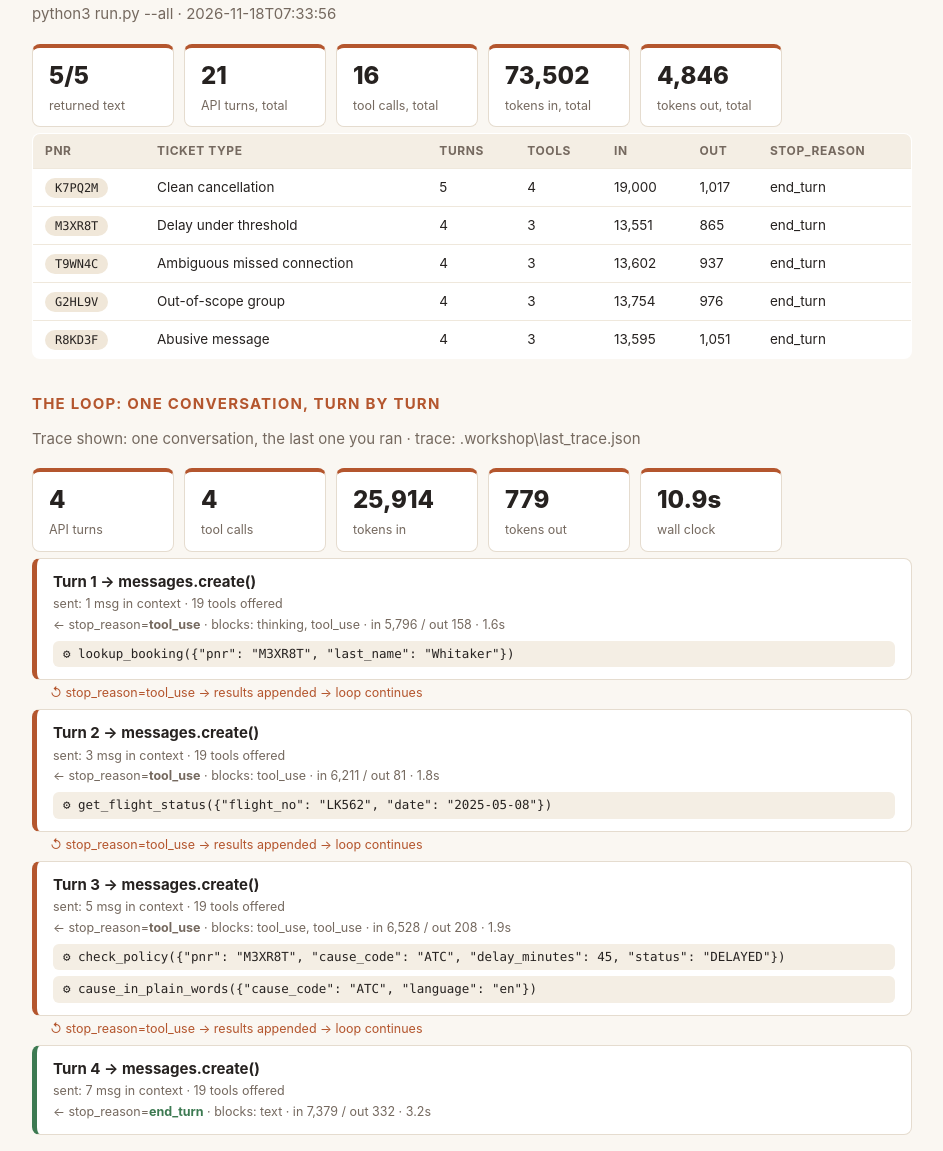
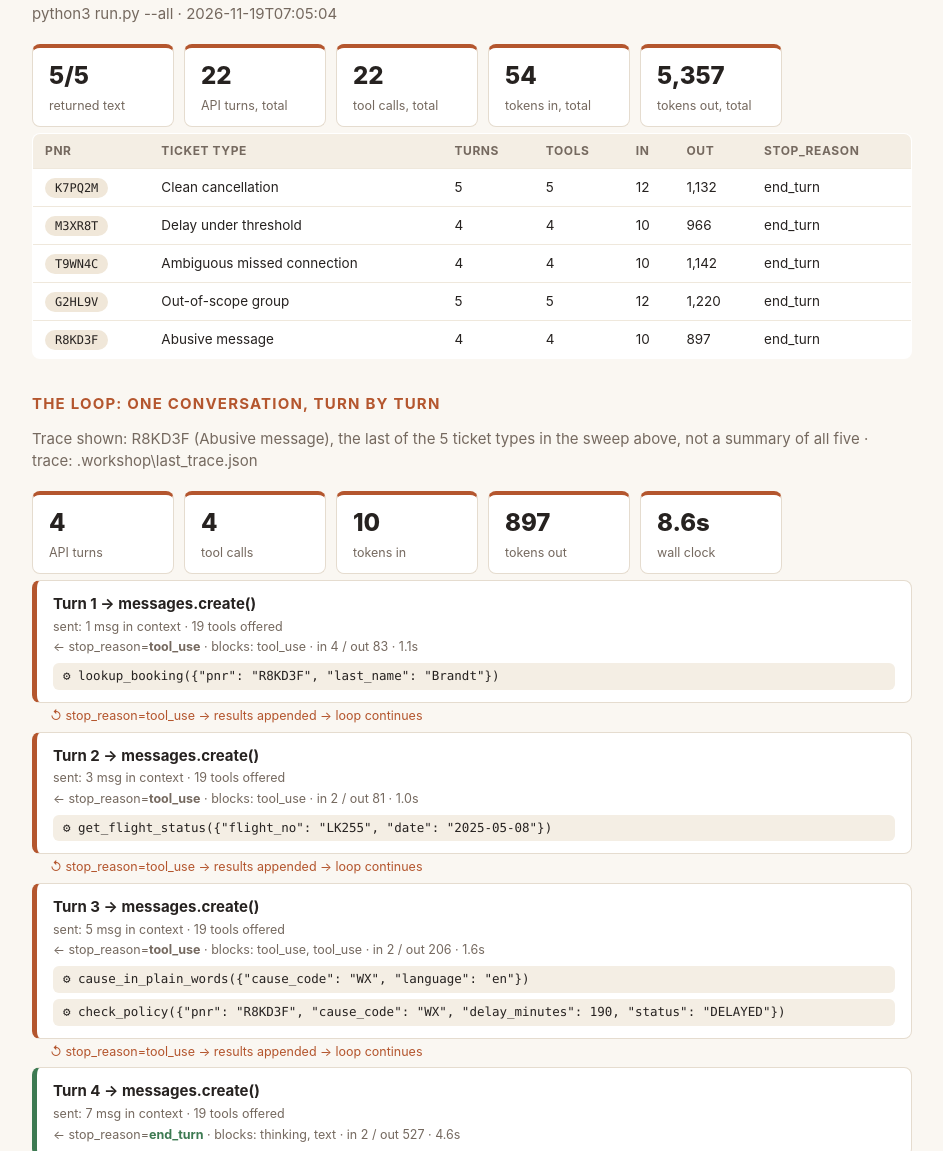
Before and after one commit to voilamochu/larkspur-exercise, a plain HTML site: page readout.html in a window 1280 px wide. Shown: the part 1649-2800 px from the top of the page, without its empty margins (168-1111 px from the left). Drawn offline with Linux system fonts and the light colour scheme.

Commit message:
canon: gate 4.1 by Subhradip Debnath
Step 4.1 (Make the change, measure it) saved. Green on this laptop: 1.2, 1.3, 1.4, 2.1, 2.2, 3.1, 4.1.
Changed since the last canon: PITCH.md +1 -1, agent.py +26 -9, readout-trace.json +8 -8, readout.html +24 -24.
Why: Our goal, our change, and how much better it got
Behind? python3 pod_sync.py --take-canon, then in claude: /catchup

```diff
--- a/readout.html
+++ b/readout.html
@@ -38,7 +38,7 @@ th { background: #f4eee4; font-size: 12px; letter-spacing: .05em; text-transform
 .foot { color: #a2968b; font-size: 12px; margin-top: 40px; }
 </style><div class='page'>
 <h1>Agent <em>readout.</em></h1>
-<p class='sub'>Team Room 17 · 2026-11-19 06:03</p>
+<p class='sub'>Team Room 17 · 2026-11-19 07:10</p>
 <h2>Architecture: what the agent is</h2>
 <div class='strip'>
 <div class='stat'><b>19</b><span>tools offered</span></div>
@@ -72,56 +72,56 @@ th { background: #f4eee4; font-size: 12px; letter-spacing: .05em; text-transform
 <p class='sub'>2 of those 19 tools are served by support/mcp_server.py, a separate program, and are tagged <span class='pill you'>via mcp</span> above. Claude cannot tell: same name, same description, same tokens.</p>
 <p class='sub'>local dispatch: <span class='pill you'>care_entitlements</span>, <span class='pill you'>cause_in_plain_words</span>, <span class='pill you'>departures_in_window</span>, <span class='pill you'>ground_stop_status</span>, <span class='pill you'>hold_time_left</span>, <span class='pill you'>reopen_stats</span>, <span class='pill you'>seats_left</span>, <span class='pill you'>what_automation_will_not_do</span></p>
 <h2>All five ticket types: what it did across the set</h2>
-<p class='sub'>python3 run.py --all · 2026-11-18T07:33:56</p>
+<p class='sub'>python3 run.py --all · 2026-11-19T07:05:04</p>
 <div class='strip'>
 <div class='stat'><b>5/5</b><span>returned text</span></div>
-<div class='stat'><b>21</b><span>API turns, total</span></div>
-<div class='stat'><b>16</b><span>tool calls, total</span></div>
-<div class='stat'><b>73,502</b><span>tokens in, total</span></div>
-<div class='stat'><b>4,846</b><span>tokens out, total</span></div>
+<div class='stat'><b>22</b><span>API turns, total</span></div>
+<div class='stat'><b>22</b><span>tool calls, total</span></div>
+<div class='stat'><b>54</b><span>tokens in, total</span></div>
+<div class='stat'><b>5,357</b><span>tokens out, total</span></div>
 </div>
 <table><tr><th>pnr</th><th>ticket type</th><th>turns</th><th>tools</th><th>in</th><th>out</th><th>stop_reason</th></tr>
-<tr><td><span class='pill'>K7PQ2M</span></td><td>Clean cancellation</td><td>5</td><td>4</td><td>19,000</td><td>1,017</td><td>end_turn</td></tr>
-<tr><td><span class='pill'>M3XR8T</span></td><td>Delay under threshold</td><td>4</td><td>3</td><td>13,551</td><td>865</td><td>end_turn</td></tr>
-<tr><td><span class='pill'>T9WN4C</span></td><td>Ambiguous missed connection</td><td>4</td><td>3</td><td>13,602</td><td>937</td><td>end_turn</td></tr>
-<tr><td><span class='pill'>G2HL9V</span></td><td>Out-of-scope group</td><td>4</td><td>3</td><td>13,754</td><td>976</td><td>end_turn</td></tr>
-<tr><td><span class='pill'>R8KD3F</span></td><td>Abusive message</td><td>4</td><td>3</td><td>13,595</td><td>1,051</td><td>end_turn</td></tr>
+<tr><td><span class='pill'>K7PQ2M</span></td><td>Clean cancellation</td><td>5</td><td>5</td><td>12</td><td>1,132</td><td>end_turn</td></tr>
+<tr><td><span class='pill'>M3XR8T</span></td><td>Delay under threshold</td><td>4</td><td>4</td><td>10</td><td>966</td><td>end_turn</td></tr>
+<tr><td><span class='pill'>T9WN4C</span></td><td>Ambiguous missed connection</td><td>4</td><td>4</td><td>10</td><td>1,142</td><td>end_turn</td></tr>
+<tr><td><span class='pill'>G2HL9V</span></td><td>Out-of-scope group</td><td>5</td><td>5</td><td>12</td><td>1,220</td><td>end_turn</td></tr>
+<tr><td><span class='pill'>R8KD3F</span></td><td>Abusive message</td><td>4</td><td>4</td><td>10</td><td>897</td><td>end_turn</td></tr>
 </table>
 <h2>The loop: one conversation, turn by turn</h2>
-<p class='sub'>Trace shown: one conversation, the last one you ran · trace: .workshop\last_trace.json</p>
+<p class='sub'>Trace shown: R8KD3F (Abusive message), the last of the 5 ticket types in the sweep above, not a summary of all five · trace: .workshop\last_trace.json</p>
 <div class='strip'>
 <div class='stat'><b>4</b><span>API turns</span></div>
 <div class='stat'><b>4</b><span>tool calls</span></div>
-<div class='stat'><b>25,914</b><span>tokens in</span></div>
-<div class='stat'><b>779</b><span>tokens out</span></div>
-<div class='stat'><b>10.9s</b><span>wall clock</span></div>
+<div class='stat'><b>10</b><span>tokens in</span></div>
+<div class='stat'><b>897</b><span>tokens out</span></div>
+<div class='stat'><b>8.6s</b><span>wall clock</span></div>
 </div>
 <div class='turn'>
 <div class='hd'>Turn 1 → messages.create()</div>
 <div class='meta'>sent: 1 msg in context · 19 tools offered</div>
-<div class='meta'>← stop_reason=<b>tool_use</b> · blocks: thinking, tool_use · in 5,796 / out 158 · 1.6s</div>
-<div class='tool'>⚙ lookup_booking({&quot;pnr&quot;: &quot;M3XR8T&quot;, &quot;last_name&quot;: &quot;Whitaker&quot;})</div>
+<div class='meta'>← stop_reason=<b>tool_use</b> · blocks: tool_use · in 4 / out 83 · 1.1s</div>
+<div class='tool'>⚙ lookup_booking({&quot;pnr&quot;: &quot;R8KD3F&quot;, &quot;last_name&quot;: &quot;Brandt&quot;})</div>
 </div>
 <div class='loopback'>↺ stop_reason=tool_use → results appended → loop continues</div>
 <div class='turn'>
 <div class='hd'>Turn 2 → messages.create()</div>
 <div class='meta'>sent: 3 msg in context · 19 tools offered</div>
-<div class='meta'>← stop_reason=<b>tool_use</b> · blocks: tool_use · in 6,211 / out 81 · 1.8s</div>
-<div class='tool'>⚙ get_flight_status({&quot;flight_no&quot;: &quot;LK562&quot;, &quot;date&quot;: &quot;2025-05-08&quot;})</div>
+<div class='meta'>← stop_reason=<b>tool_use</b> · blocks: tool_use · in 2 / out 81 · 1.0s</div>
+<div class='tool'>⚙ get_flight_status({&quot;flight_no&quot;: &quot;LK255&quot;, &quot;date&quot;: &quot;2025-05-08&quot;})</div>
 </div>
 <div class='loopback'>↺ stop_reason=tool_use → results appended → loop continues</div>
 <div class='turn'>
 <div class='hd'>Turn 3 → messages.create()</div>
 <div class='meta'>sent: 5 msg in context · 19 tools offered</div>
-<div class='meta'>← stop_reason=<b>tool_use</b> · blocks: tool_use, tool_use · in 6,528 / out 208 · 1.9s</div>
-<div class='tool'>⚙ check_policy({&quot;pnr&quot;: &quot;M3XR8T&quot;, &quot;cause_code&quot;: &quot;ATC&quot;, &quot;delay_minutes&quot;: 45, &quot;status&quot;: &quot;DELAYED&quot;})</div>
-<div class='tool'>⚙ cause_in_plain_words({&quot;cause_code&quot;: &quot;ATC&quot;, &quot;language&quot;: &quot;en&quot;})</div>
+<div class='meta'>← stop_reason=<b>tool_use</b> · blocks: tool_use, tool_use · in 2 / out 206 · 1.6s</div>
+<div class='tool'>⚙ cause_in_plain_words({&quot;cause_code&quot;: &quot;WX&quot;, &quot;language&quot;: &quot;en&quot;})</div>
+<div class='tool'>⚙ check_policy({&quot;pnr&quot;: &quot;R8KD3F&quot;, &quot;cause_code&quot;: &quot;WX&quot;, &quot;delay_minutes&quot;: 190, &quot;status&quot;: &quot;DELAYED&quot;})</div>
 </div>
 <div class='loopback'>↺ stop_reason=tool_use → results appended → loop continues</div>
 <div class='turn done'>
 <div class='hd'>Turn 4 → messages.create()</div>
 <div class='meta'>sent: 7 msg in context · 19 tools offered</div>
-<div class='meta'>← stop_reason=<b class='stopped'>end_turn</b> · blocks: text · in 7,379 / out 332 · 3.2s</div>
+<div class='meta'>← stop_reason=<b class='stopped'>end_turn</b> · blocks: thinking, text · in 2 / out 527 · 4.6s</div>
 </div>
 <p class='foot'>Generated by readout.py · Larkspur Airlines is a fictional training scenario · Confidential / do not distribute</p></div>
-<script type="application/json" id="evidence">{"generated": "2026-11-19T06:03:38", "pod": "Room 17", "banked_by": "Subhradip Debnath", "banked": {"1.2": "785-582", "1.3": "F89-96C", "1.4": "9C2-E0E", "2.1": "04C-16E", "2.2": "26E-470", "3.1": "CB2-83A"}, "trace": {"turns": 4, "tool_calls": 4, "tool_names": ["lookup_booking", "get_flight_status", "check_policy", "cause_in_plain_words"], "saw_thinking": true, "used_format": false, "used_tool_choice_none": false, "streamed": false, "deltas_seen": 0, "tokens": {"input": 25914, "output": 779, "cache_read": 0, "cache_write": 0}, "cache_hit_ratio": null, "elapsed": 10.9}, "all_shapes": {"attempted": 5, "shapes": 5, "failed": 0, "resolved": 5, "turns": 21, "tool_calls": 16, "tokens_in": 73502, "tokens_out": 4846, "cache_read": 0, "unfinished": [], "errors": []}}</script>
+<script type="application/json" id="evidence">{"generated": "2026-11-19T07:10:05", "pod": "Room 17", "banked_by": "Subhradip Debnath", "banked": {"1.2": "785-582", "1.3": "F89-96C", "1.4": "9C2-E0E", "2.1": "04C-16E", "2.2": "26E-470", "3.1": "CB2-83A", "4.1": "A49-94A"}, "trace": {"turns": 4, "tool_calls": 4, "tool_names": ["lookup_booking", "get_flight_status", "cause_in_plain_words", "check_policy"], "saw_thinking": true, "used_format": false, "used_tool_choice_none": false, "streamed": false, "deltas_seen": 0, "tokens": {"input": 10, "output": 897, "cache_read": 25371, "cache_write": 1677}, "cache_hit_ratio": 0.9376524502919654, "elapsed": 8.6}, "all_shapes": {"attempted": 5, "shapes": 5, "failed": 0, "resolved": 5, "turns": 22, "tool_calls": 22, "tokens_in": 54, "tokens_out": 5357, "cache_read": 136570, "unfinished": [], "errors": []}}</script>
```
Also changed, not shown: readout-trace.json (+8 -8 lines), 2 other files.
